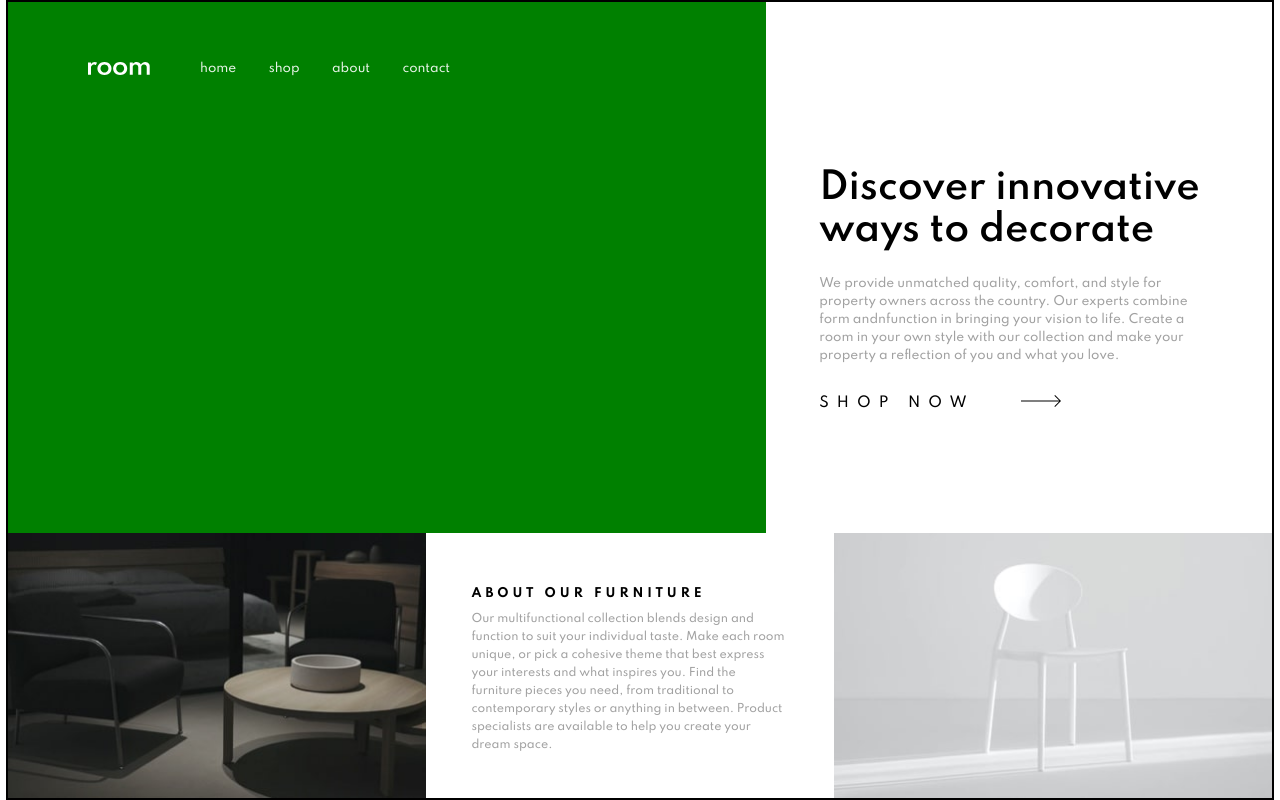
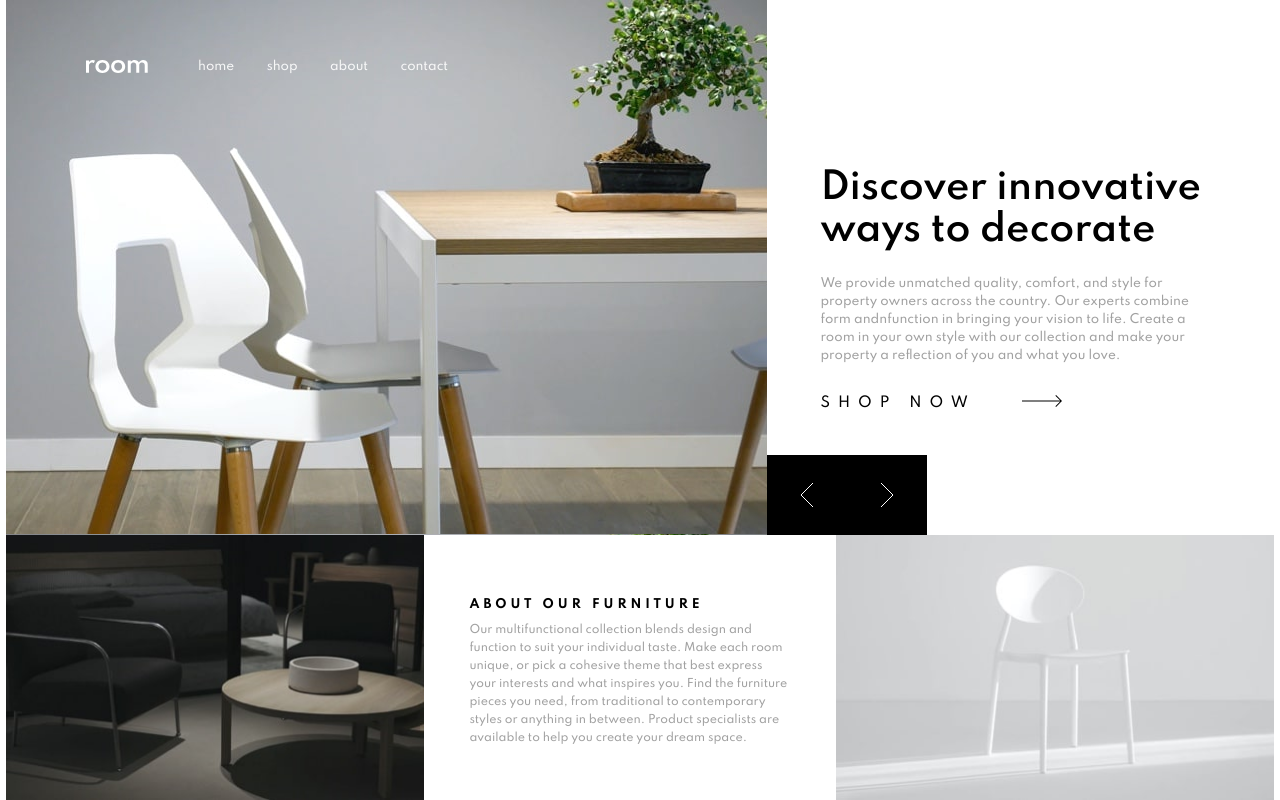
Before and after one commit to Dhadhazi/roomhomepage, a Next.js app: page / in a window 1280 px wide. Built offline with nearby package versions, Linux system fonts and the light colour scheme.

Commit message:
With arrows

```diff
--- a/components/Sideshow.tsx
+++ b/components/Sideshow.tsx
@@ -7,15 +7,24 @@ export const Sideshow = () => {
     <div className={styles.container}>
       <div
         className={styles.imageContainer}
-        style={{ backgroundImage: `url(${SLIDES[0]})` }}
+        style={{ backgroundImage: `url(${SLIDES[0].image})` }}
       ></div>
       <div className={styles.textContainer}>
         <div className={styles.textBox}>
           <h1>{SLIDES[0].title}</h1>
           <article>{SLIDES[0].description}</article>
-          <div>
+
+          <a>
             SHOP NOW &nbsp; &nbsp;
             <img src="./icon-arrow.svg" alt="Shop Now Arrow" />
+          </a>
+        </div>
+        <div className={styles.arrowsContainer}>
+          <div className={styles.arrowBox}>
+            <img src="./icon-angle-left.svg" alt="Previous Slide" />
+          </div>
+          <div className={styles.arrowBox}>
+            <img src="./icon-angle-right.svg" alt="Next Slide" />
           </div>
         </div>
       </div>
--- a/styles/Home.module.scss
+++ b/styles/Home.module.scss
@@ -12,7 +12,6 @@
 .siteContainer {
   max-width: 1440px;
   height: 800px;
-  border: 2px solid black;
   display: flex;
   flex-direction: column;
 }
--- a/styles/Sideshow.module.scss
+++ b/styles/Sideshow.module.scss
@@ -12,6 +12,7 @@
   .textContainer {
     flex: 2;
     background-color: white;
+    position: relative;
     display: flex;
     justify-content: center;
     align-items: center;
@@ -30,13 +31,31 @@
         color: $darkgray;
         line-height: 18px;
       }
-      div {
+      a {
         margin-top: 30px;
         font-size: 14px;
         letter-spacing: 8px;
         &:hover {
           cursor: pointer;
-          color: $darkgray;
+          opacity: 0.8;
+        }
+      }
+    }
+    .arrowsContainer {
+      position: absolute;
+      bottom: 0px;
+      left: 0;
+      display: flex;
+      .arrowBox {
+        width: 80px;
+        height: 80px;
+        background-color: black;
+        display: flex;
+        justify-content: center;
+        align-items: center;
+        &:hover {
+          cursor: pointer;
+          opacity: 0.8;
         }
       }
     }
```
Also changed, not shown: public/icon-angle-left.svg (added), public/icon-angle-right.svg (added).
